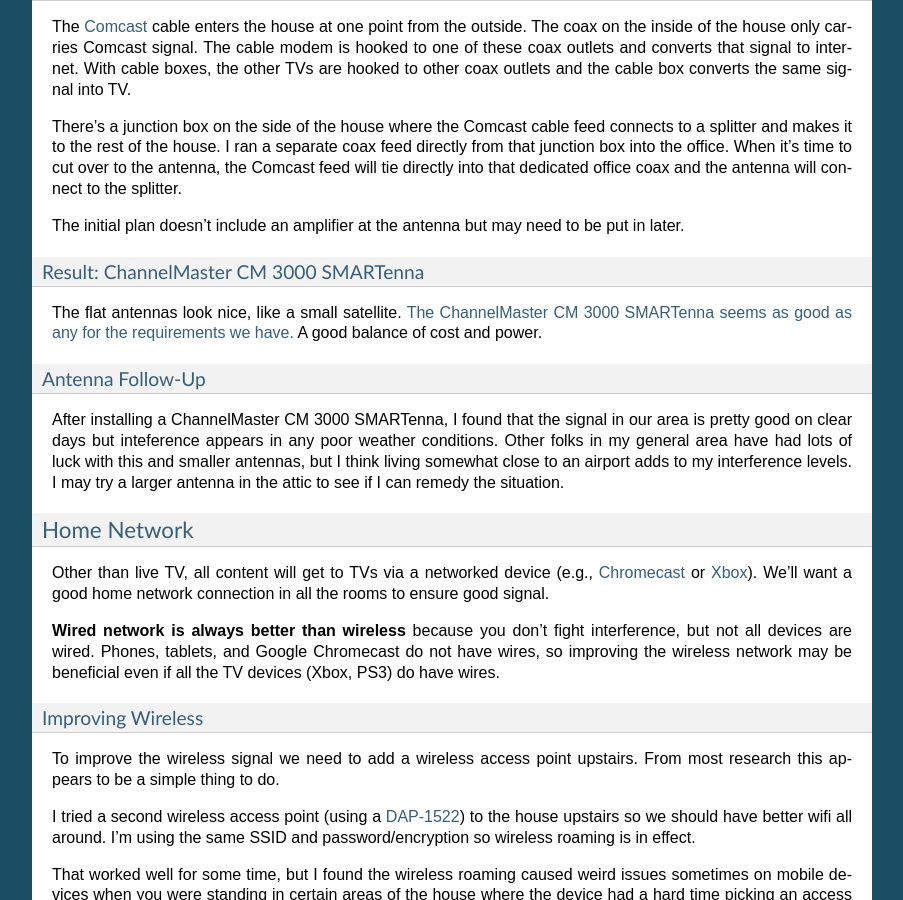
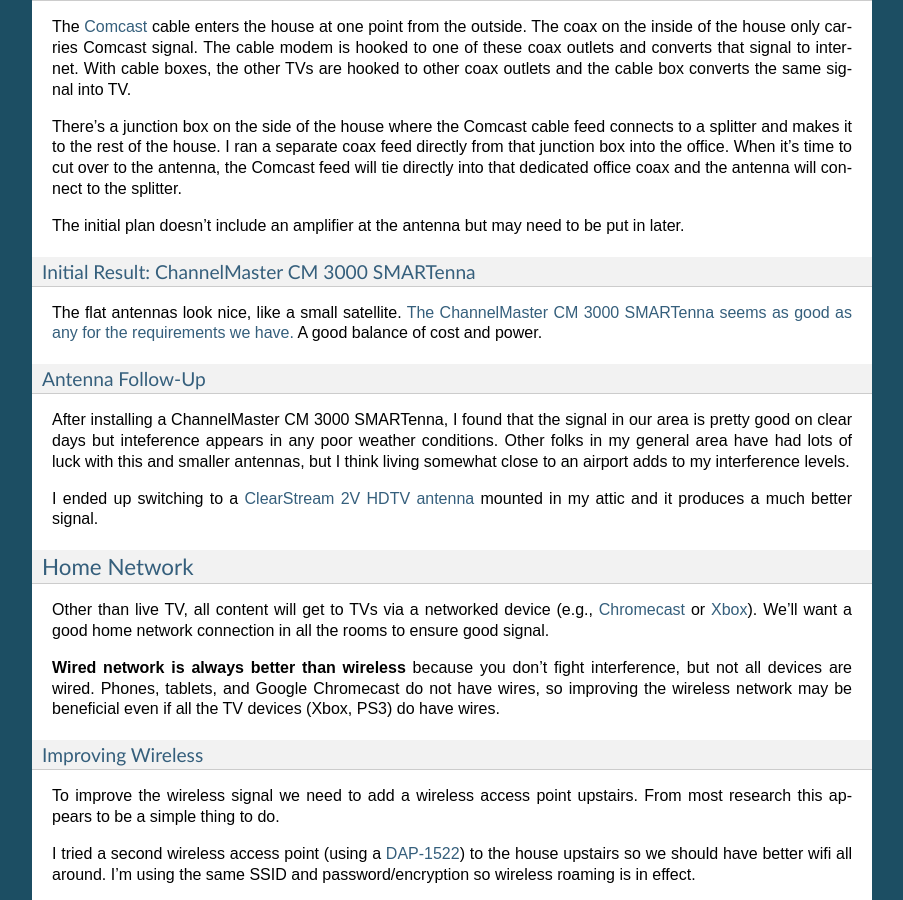
Before and after one commit to tillig/mediacenter, a Sphinx documentation site: the page built from docs/plans/cuttingthecable.rst, in a window 1280 px wide and 900 px high, scrolled down 1840 px. Shown: the whole window, without its empty margins (198-1101 px from the left). Built offline with Sphinx 7.4.7, drawn with Linux system fonts in a browser that asks for light colours; some of the changed text lies outside the part shown.

Commit message:
Updated documentation for the new antenna.

```diff
--- a/docs/hardware/network/cm3000.rst
+++ b/docs/hardware/deprecated/cm3000.rst
@@ -8,4 +8,4 @@
 
 .. image:: cm3000.jpg
 
-So far it has worked fairly well, though when the weather gets bad the reception gets a little flakey. I may consider upgrading to a larger antenna in the future.
+While it worked well in the summary, when the weather got bad the reception got a little flakey. At a certain point I started missing programs due to bad reception so I upgraded to the :doc:`ClearStream 2V HDTV Antenna <../network/clearstream2v>`.
--- a/docs/hardware/deprecated/index.rst
+++ b/docs/hardware/deprecated/index.rst
@@ -10,3 +10,4 @@
     dap1522.rst
     onkyotxsr875.rst
     dellstudiohybrid.rst
+    cm3000.rst
--- a/docs/hardware/network/index.rst
+++ b/docs/hardware/network/index.rst
@@ -6,4 +6,4 @@
     netgearr8000.rst
     powerline.rst
     switches.rst
-    cm3000.rst
+    clearstream2v.rst
--- a/docs/plans/cuttingthecable.rst
+++ b/docs/plans/cuttingthecable.rst
@@ -48,13 +48,15 @@
 
 The initial plan doesn't include an amplifier at the antenna but may need to be put in later.
 
-Result: ChannelMaster CM 3000 SMARTenna
-~~~~~~~~~~~~~~~~~~~~~~~~~~~~~~~~~~~~~~~
-The flat antennas look nice, like a small satellite. :doc:`The ChannelMaster CM 3000 SMARTenna seems as good as any for the requirements we have. <../hardware/network/cm3000>` A good balance of cost and power.
+Initial Result: ChannelMaster CM 3000 SMARTenna
+~~~~~~~~~~~~~~~~~~~~~~~~~~~~~~~~~~~~~~~~~~~~~~~
+The flat antennas look nice, like a small satellite. :doc:`The ChannelMaster CM 3000 SMARTenna seems as good as any for the requirements we have. <../hardware/deprecated/cm3000>` A good balance of cost and power.
 
 Antenna Follow-Up
 ~~~~~~~~~~~~~~~~~
-After installing a ChannelMaster CM 3000 SMARTenna, I found that the signal in our area is pretty good on clear days but inteference appears in any poor weather conditions. Other folks in my general area have had lots of luck with this and smaller antennas, but I think living somewhat close to an airport adds to my interference levels. I may try a larger antenna in the attic to see if I can remedy the situation.
+After installing a ChannelMaster CM 3000 SMARTenna, I found that the signal in our area is pretty good on clear days but inteference appears in any poor weather conditions. Other folks in my general area have had lots of luck with this and smaller antennas, but I think living somewhat close to an airport adds to my interference levels.
+
+I ended up switching to a :doc:`ClearStream 2V HDTV antenna <../hardware/network/clearstream2v>` mounted in my attic and it produces a much better signal.
 
 Home Network
 ------------
```
Also changed, not shown: docs/hardware/network/clearstream2v.rst (added, +11 -0 lines), docs/hardware/deprecated/cm3000.jpg (renamed from docs/hardware/network/cm3000.jpg), docs/hardware/network/clearstream2v.jpg (added), docs/network/diagram.png, docs/network/diagram_small.png, 1 other file.
